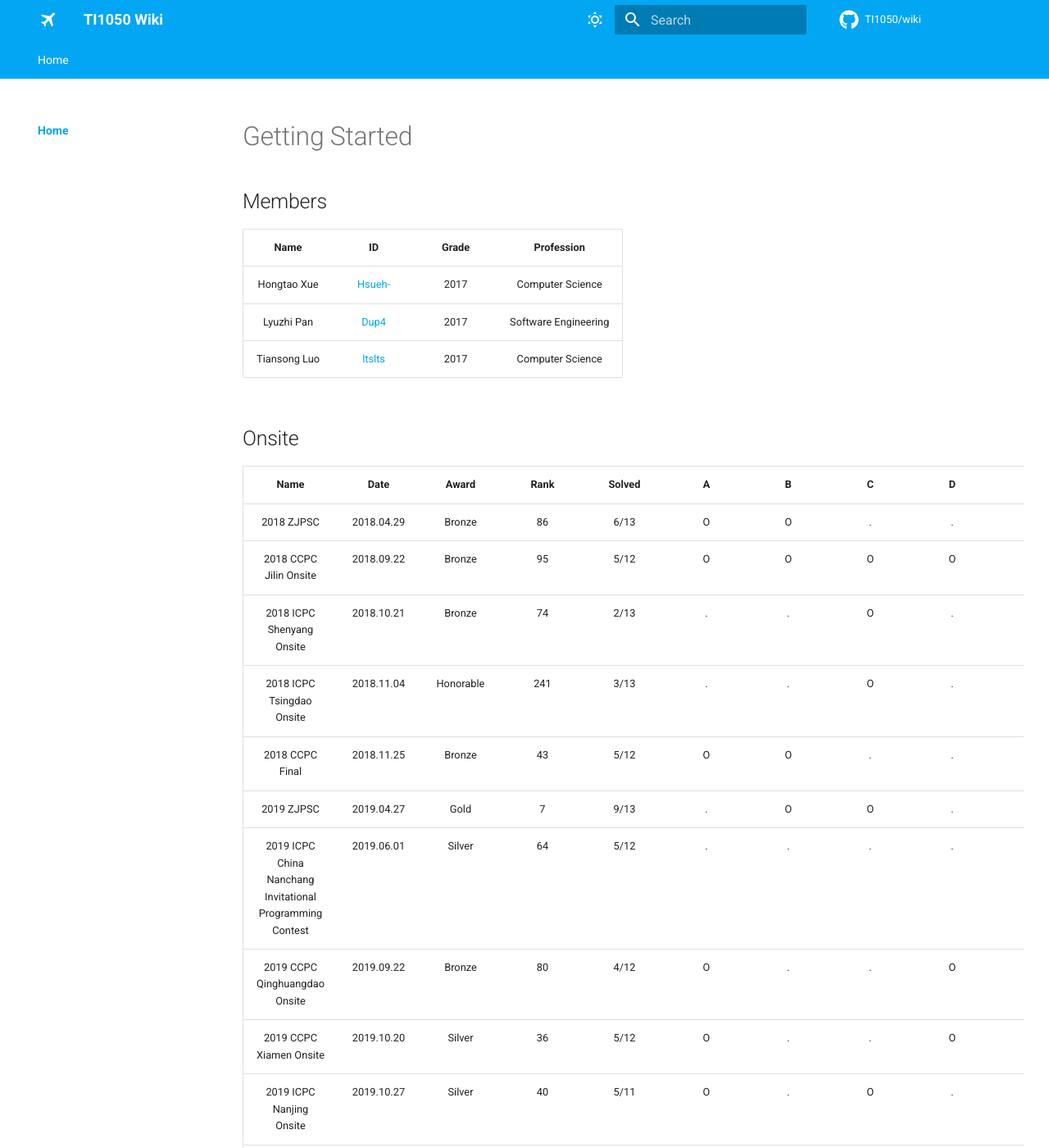
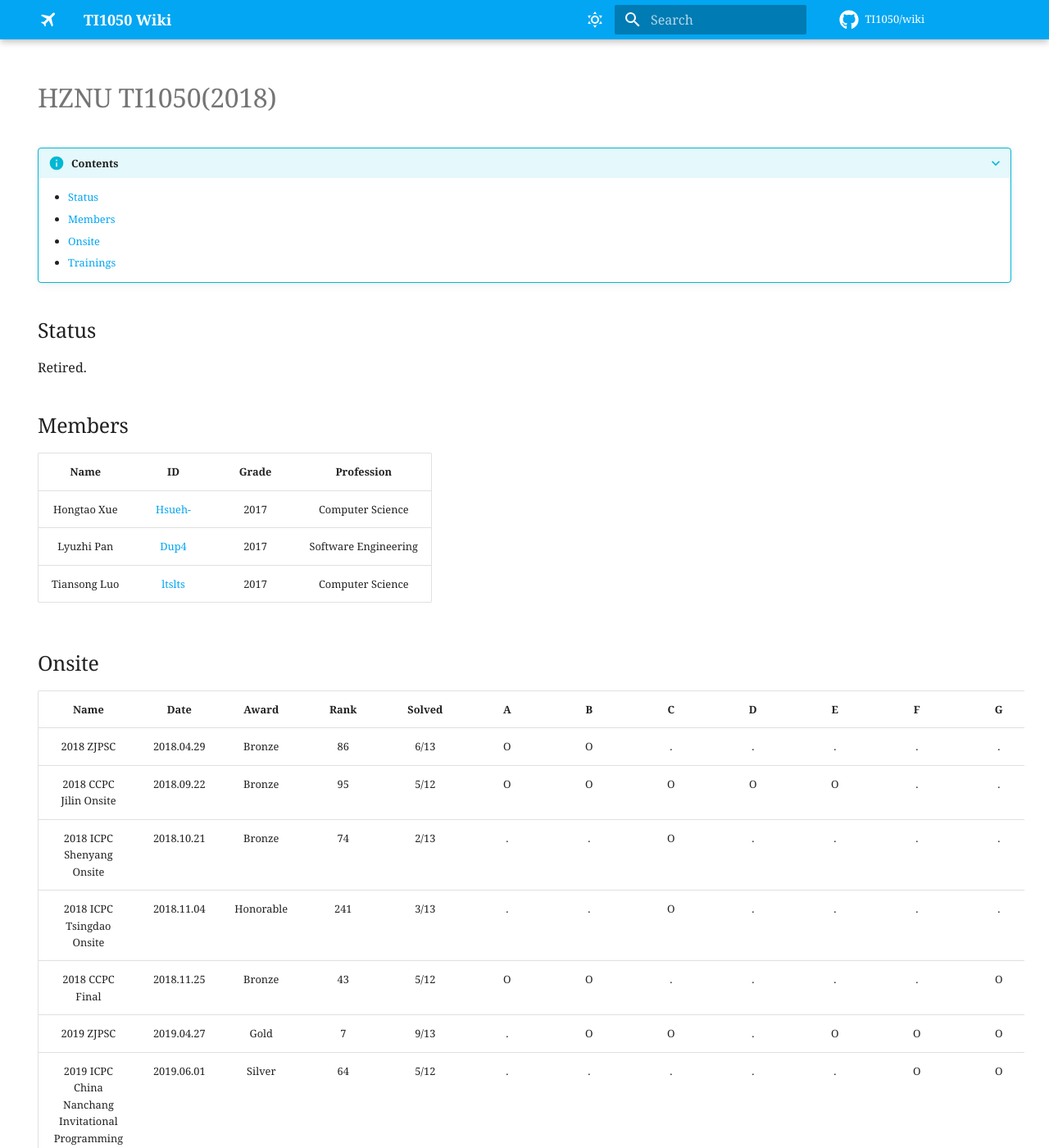
Before and after one commit to TI-1050/wiki, an MkDocs documentation site: the page built from docs/index.md, in a window 1280 px wide and 1400 px high. Shown: the whole window at 82% size. Built offline with MkDocs 1.6.1 and Material for MkDocs 9.7.7, drawn with Linux system fonts in a browser that asks for light colours; some web fonts are replaced; comment, search, counter and statistics services are not loaded; some of the changed text lies outside the part shown.

Commit message:
docs: update index

```diff
--- a/docs/index.md
+++ b/docs/index.md
@@ -1,4 +1,17 @@
-# Getting Started
+---
+hide:
+    - toc
+    - navigation
+---
+
+# HZNU TI1050(2018)
+
+???+ info "Contents"
+    [TOC]
+
+## Status
+
+Retired.
 
 ## Members
 
--- a/mkdocs.yml
+++ b/mkdocs.yml
@@ -11,6 +11,12 @@ edit_uri: tree/main/docs
 
 # Copyright
 copyright: Copyright &copy; 2018 - Present <a href="https://github.com/TI-1050" target="_blank" rel="noopener">TI1050</a>
+
+pate:
+  meta:
+    hide:
+      - navigation
+      - toc
 
 # Configuration
 theme:
@@ -33,14 +39,14 @@ theme:
     # - navigation.expand
     # - navigation.sections
     - navigation.tracking
-    - navigation.tabs
+    # - navigation.tabs
     # - navigation.tabs.sticky
     - navigation.top
     - navigation.indexes
     - search.highlight
     - search.share
     - search.suggest
-    - toc.integrate
+    # - toc.integrate
     - content.code.annotate
 
   palette:
@@ -60,7 +66,7 @@ theme:
         name: Switch to light mode
 
   font:
-    text: Roboto
+    text: Georgia
     code: Roboto Mono
   favicon: assets/favicon.png
   icon:
@@ -159,7 +165,3 @@ markdown_extensions:
   - pymdownx.saneheaders:
 
 docs_dir: docs
-
-nav:
-  - Home:
-    - Getting Started: index.md
```
